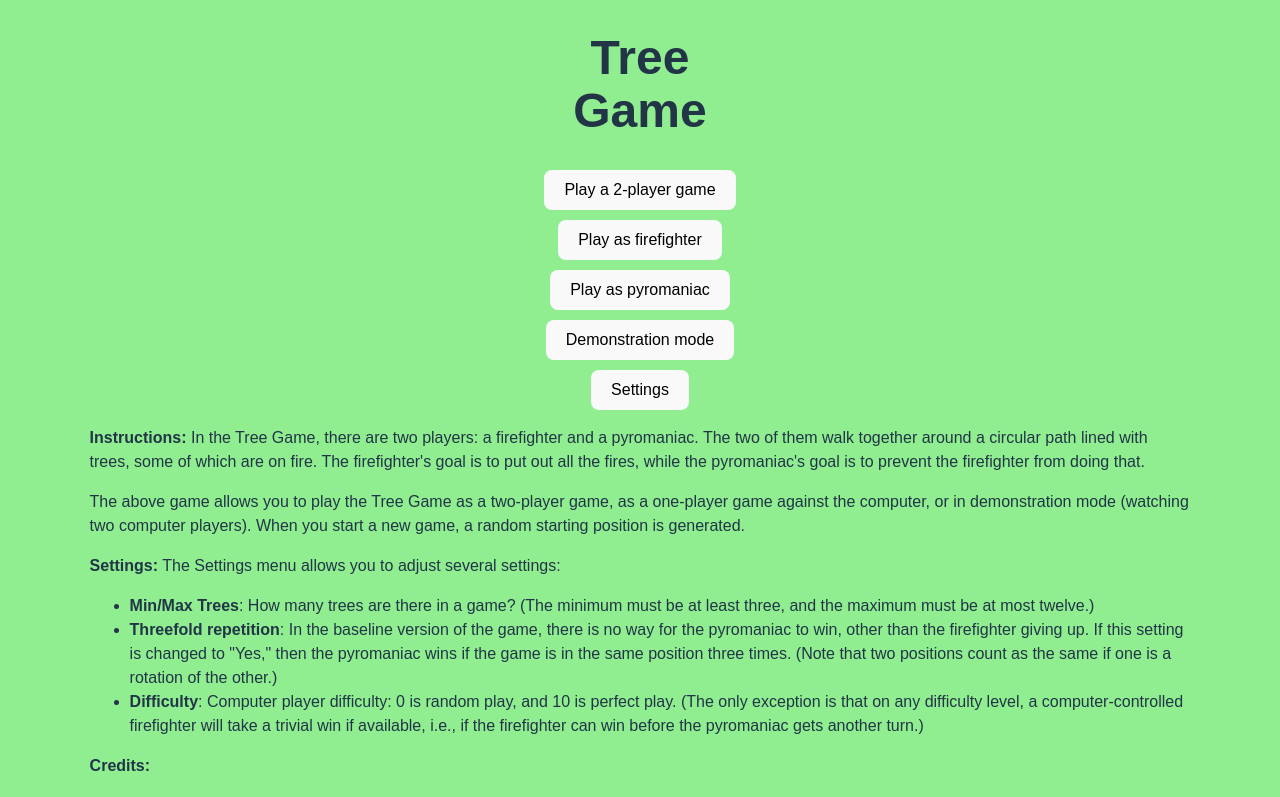
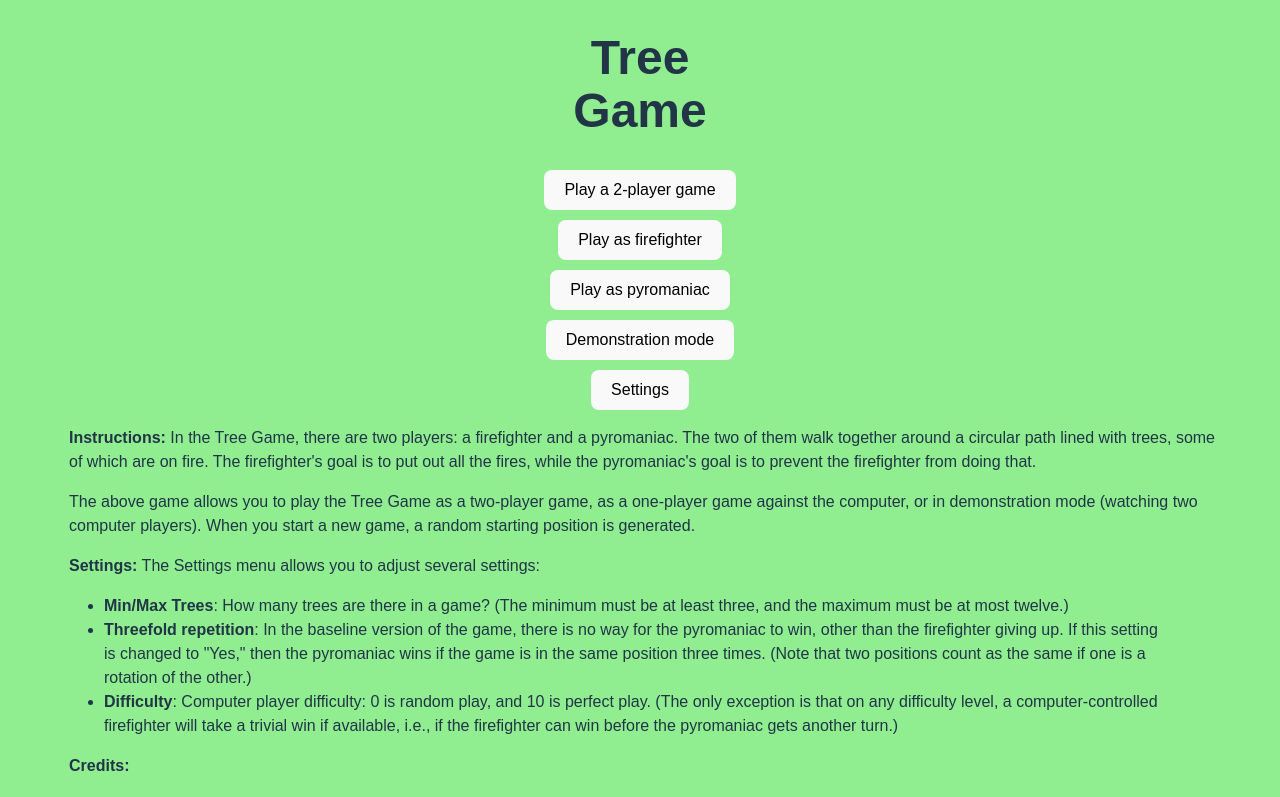
Before and after one commit to JamesSundstrom/HW2, a React (Vite) app: page / in a window 1280 px wide. Shown: the top 797 px of the page. Built offline with nearby package versions, Linux system fonts and the light colour scheme.

Commit message:
Try again

```diff
--- a/src/App.css
+++ b/src/App.css
@@ -1,11 +1,19 @@
 body {
   background-color: lightgreen;
   font-family: sans-serif;
-  margin-left: 7%;
+  margin-left: 5%;
   padding-bottom: 10px;
-  width: 86%;
+  width: 90%;
+}
+
+p {
   float: none;
-  clear: both;
+  padding-left: 5px;
+}
+
+li {
+  float: none;
+  width: 95%;
 }
 
 #header {
```
